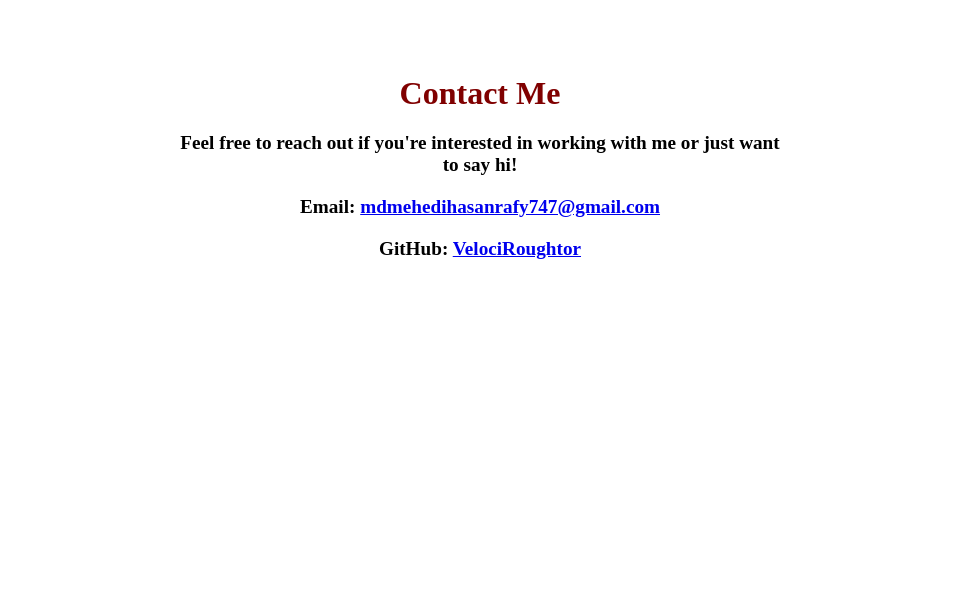
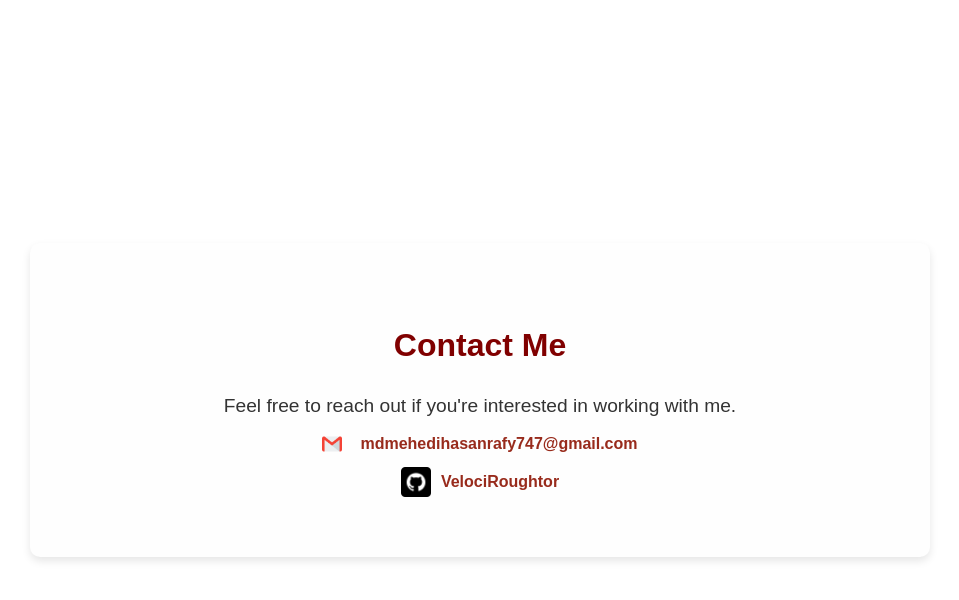
Before and after one commit to VelociRoughtor/new_portfolio, a plain HTML site: page contacts.html in a window 1280 px wide. Shown: the whole page, without its empty margins (160-1119 px from the left). Drawn offline with Linux system fonts and the light colour scheme.

Commit message:
some updates

```diff
--- a/contacts.html
+++ b/contacts.html
@@ -3,16 +3,22 @@
 <head>
     <meta charset="UTF-8">
     <meta name="viewport" content="width=device-width, initial-scale=1.0">
-    <title>Document</title>
+    <title>Contact Me</title>
     <link rel="stylesheet" href="styles/contacts_styles.css">
 </head>
 <body>
     <section id="contact" class="section">
         <div class="container">
             <h2>Contact Me</h2>
-            <p>Feel free to reach out if you're interested in working with me or just want to say hi!</p>
-            <p>Email: <a href="mailto:mdmehedihasanrafy747@gmail.com">mdmehedihasanrafy747@gmail.com</a></p>
-            <p>GitHub: <a href="https://github.com/VelociRoughtor/demo_resume">VelociRoughtor</a></p>
+            <p>Feel free to reach out if you're interested in working with me.</p>
+            <div>
+                <img src="images/email.png" alt="Email Icon" class="icon">
+                <a href="mailto:mdmehedihasanrafy747@gmail.com">mdmehedihasanrafy747@gmail.com</a>
+            </div>
+            <div>
+                <img src="images/github.png" alt="" id="github">
+                <a href="https://github.com/VelociRoughtor/demo_resume" target="_blank">VelociRoughtor</a>
+            </div>
         </div>
     </section>
 </body>
--- a/styles/contacts_styles.css
+++ b/styles/contacts_styles.css
@@ -1,17 +1,81 @@
-.section {
-    padding: 40px 0;
-    text-align: center;
-    font-weight: bold;
-    font-size: larger;
+body {
+    font-family: Arial, sans-serif;
+    margin: 0;
+    padding: 0;
+    background-color: #f9f9f9;
+    color: #333;
+    line-height: 1.6;
 }
 
-.section h2 {
-    margin-bottom: 20px;
+.section {
+    display: flex;
+    justify-content: center;
+    align-items: center;
+    min-height: 100vh;
+    background-color: #fff;
+    text-align: center;
+}
+
+.container {
+    width: 90%;
+    max-width: 800px;
+    margin: 0 auto;
+    padding: 50px;
+    background-color: #fefefe;
+    border-radius: 10px;
+    box-shadow: 0 4px 8px rgba(0, 0, 0, 0.1);
+}
+
+h2 {
     font-size: 2rem;
     color: #800000;
+    margin-bottom: 20px;
 }
 
-.section p {
-    max-width: 600px;
-    margin: 0 auto 20px auto;
+p {
+    font-size: 1.2rem;
+    margin: 10px 20px;
 }
+
+a {
+    color: #982B1C;
+    text-decoration: none;
+    font-weight: bold;
+}
+
+a:hover {
+    text-decoration: underline;
+}
+
+.icon {
+    width: 20px;
+    height: 20px;
+    margin-right: 8px;
+    vertical-align: middle;
+}
+
+.container > div {
+    display: flex;
+    justify-content: center;
+    align-items: center;
+    gap: 10px;
+    margin-bottom: 10px;
+}
+
+.container > div > img {
+    max-width: 30px;
+}
+
+@media screen and (max-width: 600px) {
+    .container {
+        padding: 15px;
+    }
+
+    h2 {
+        font-size: 1.8rem;
+    }
+
+    p {
+        font-size: 1rem;
+    }
+}
--- a/styles/styles.css
+++ b/styles/styles.css
@@ -4,31 +4,20 @@ body {
     padding: 0;
     color: #333;
     line-height: 1.6;
+    background-color: #f9f9f9;
 }
 
 .container {
     width: 90%;
     max-width: 1200px;
     margin: 0 auto;
-    align-items: center;
-}
-
-.container img {
-    max-width: 50%;
-    border-radius: 20px;
-}
-
-.container > p {
-    font-weight: bolder;
-    font-size: larger;
-    padding-top: 20px;
+    text-align: center;
 }
 
 header {
     background: #800000;
     color: white;
     padding: 20px 0;
-    text-align: center;
 }
 
 header h1 {
@@ -39,31 +28,63 @@ header h1 {
 header nav ul {
     list-style: none;
     padding: 0;
+    margin: 10px 0 0 0;
 }
 
 header nav ul li {
-    display: inline;
-    margin: 0 10px;
+    display: inline-block;
+    margin: 0 15px;
 }
 
 header nav ul li a {
     color: white;
     text-decoration: none;
     font-weight: bold;
+    font-size: 1rem;
 }
 
 header nav ul li a:hover {
     text-decoration: underline;
 }
 
+.section {
+    display: flex;
+    justify-content: center;
+    align-items: center;
+    min-height: 100vh;
+    background-color: #fff;
+}
+
+.section h2 {
+    font-size: 2rem;
+    color: #800000;
+    margin-bottom: 20px;
+}
+
+.section img {
+    width: 50%;
+    height: 50%;
+    border-radius: 10%;
+    margin-bottom: 20px;
+    object-fit: cover;
+    border: 3px solid #982B1C;
+}
+
+.section p {
+    font-size: 1.2rem;
+    line-height: 1.8;
+    color: #555;
+    font-weight: bold;
+}
+
 footer {
     background: #333;
     color: white;
     text-align: center;
-    padding: 10px 0;
-    margin-top: 20px;
+    padding: 15px 0;
 }
 
 footer p {
     margin: 0;
+    font-size: 0.9rem;
 }
```
Also changed, not shown: index.html (+1 -1 lines), images/email.png (added), images/github.png (added).
